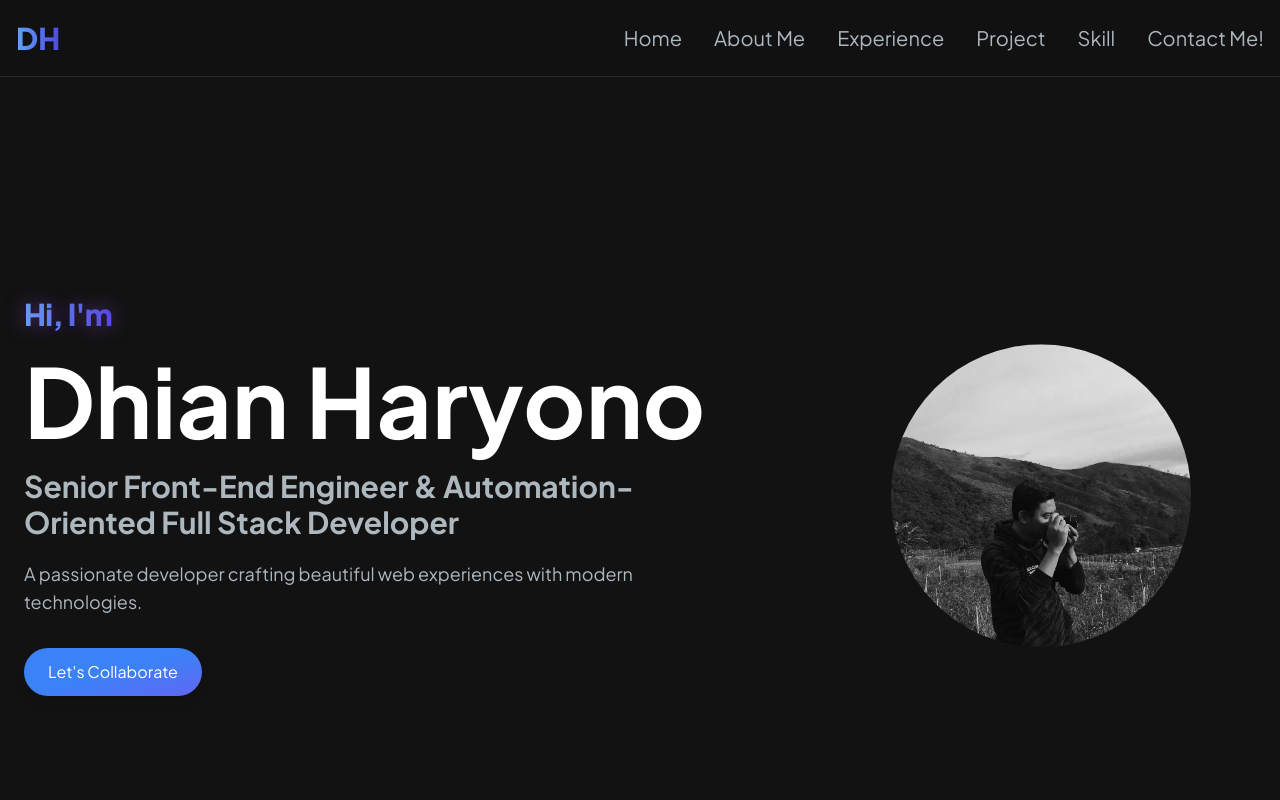
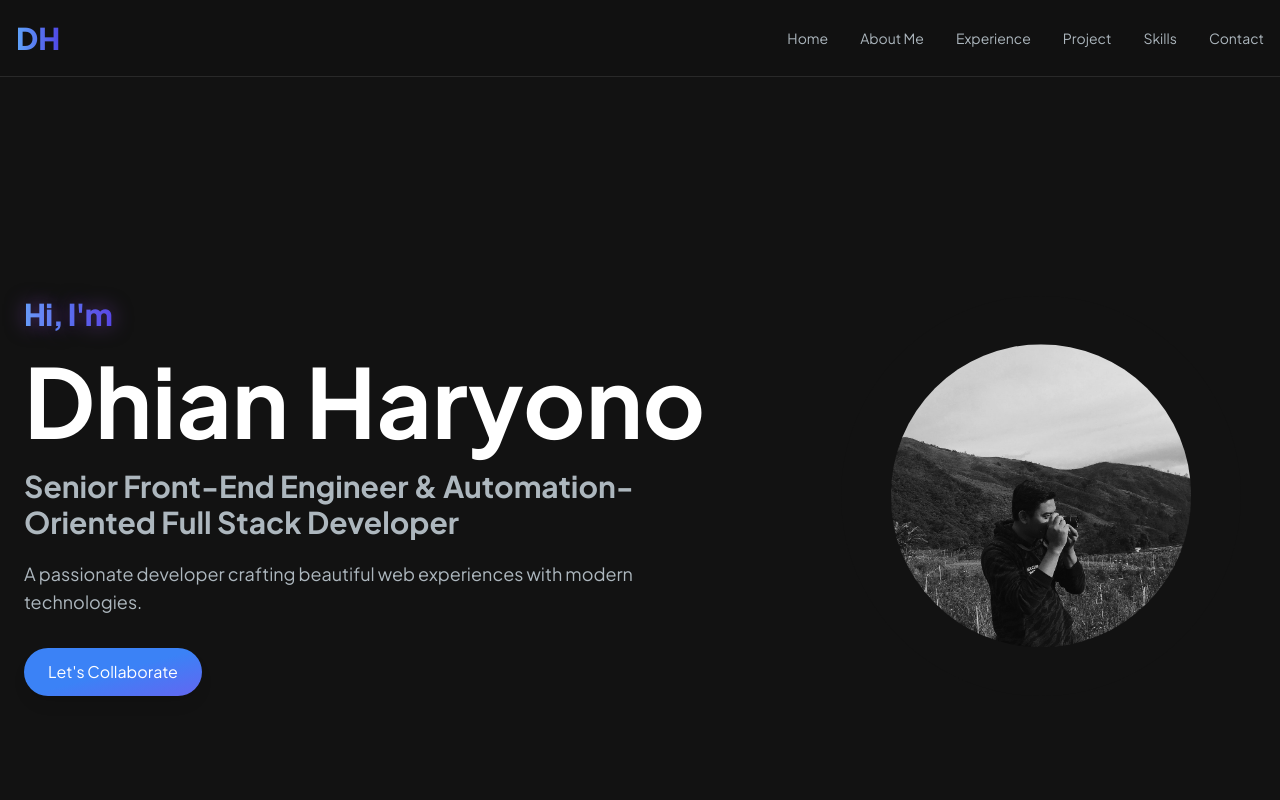
Before and after one commit to dhianharyono/Dhian-Portofolio, a Next.js app: page / in a window 1280 px wide. Shown: the top 800 px of the page. Built offline with nearby package versions, Linux system fonts and the light colour scheme.

Commit message:
feat(ui): adjustment navbar

```diff
--- a/app/components/Navbar/NavLink.jsx
+++ b/app/components/Navbar/NavLink.jsx
@@ -4,7 +4,7 @@ const NavLink = ({ href, title }) => {
   return (
     <Link
       href={href}
-      className='block py-3 px-4 text-[#ADB7BE] sm:text-xl rounded md:p-0 hover:text-white min-h-[44px] flex items-center'
+      className='py-3 px-4 text-[#ADB7BE] text-sm rounded md:p-0 hover:text-white min-h-[44px] flex items-center'
     >
       {title}
     </Link>
--- a/app/components/Navbar/Navbar.jsx
+++ b/app/components/Navbar/Navbar.jsx
@@ -17,7 +17,7 @@ const Navbar = () => {
           aria-label='Home'
           className='text-2xl md:text-3xl font-extrabold text-white flex items-center gap-2 group'
         >
-          <span className="text-transparent bg-clip-text bg-gradient-to-r from-primary-400 to-secondary-600">
+          <span className='text-transparent bg-clip-text bg-gradient-to-r from-primary-400 to-secondary-600'>
             DH
           </span>
         </Link>
--- a/app/components/utils.jsx
+++ b/app/components/utils.jsx
@@ -86,11 +86,11 @@ export const navLinks = [
     path: '#projects',
   },
   {
-    title: 'Skill',
+    title: 'Skills',
     path: '#services',
   },
   {
-    title: 'Contact Me!',
+    title: 'Contact',
     path: '#contact',
   },
 ];
```
